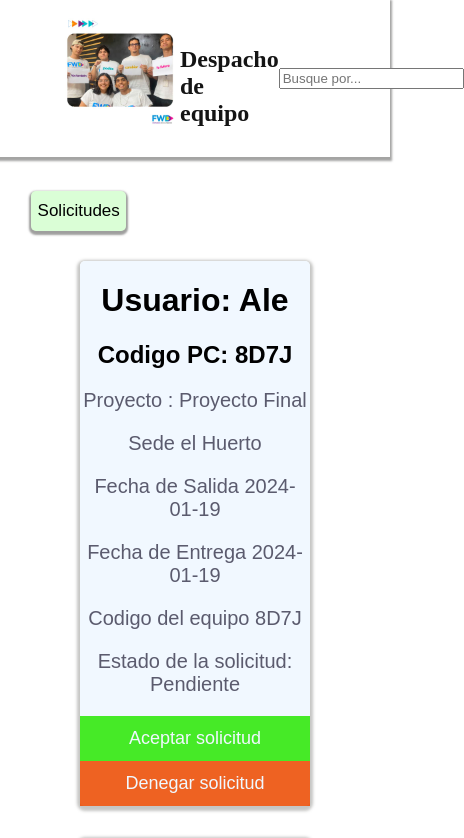
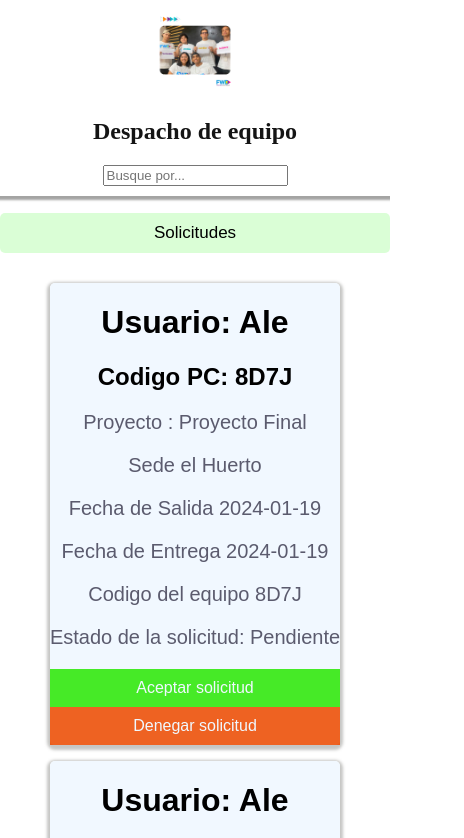
Before and after one commit to nikkyBri01/Proyecto-3, a website built with Parcel: page pages/admin.html in a window 390 px wide. Shown: the top 838 px of the page, 464 px wide, since content can reach past the window. Built offline with nearby package versions, Linux system fonts and the light colour scheme; data requests are answered from the project's data file.

Commit message:
implementacion del media query

```diff
--- a/src/css/admin.css
+++ b/src/css/admin.css
@@ -114,3 +114,48 @@ footer{
     margin-block-end: 3em;
     box-shadow: 0 2px 2px 2px rgba(109, 109, 108, 0.658);
 }
+
+/* Media Query */
+
+@media (max-width: 768px) {
+    header nav {
+        flex-direction: column;
+        align-items: center;
+        margin: 0 20px;
+    }
+
+    header h2 {
+        margin-block-start: 1em;
+        font-size: 24px;
+        text-align: center;
+    }
+
+    #logo {
+        height: 80px;
+    }
+
+    #containerSolicitud {
+        flex-direction: column;
+        margin-left: 20px;
+        margin-right: 20px;
+    }
+
+    .tarjetas {
+        max-width: 100%;
+        margin-block-end: 1em;
+    }
+
+    .Aceptar,
+    .Denegar {
+        font-size: 16px;
+        padding: 10px;
+    }
+
+    #btnSolicitud,
+    #btnHistorial {
+        margin-left: 0;
+        width: 100%;
+        margin-block-start: 1em;
+        box-shadow: none;
+    }
+}
```
Also changed, not shown: Js/register.js (+42 -0 lines), src/css/formulario.css (+39 -1 lines), src/css/index.css (+44 -0 lines).
